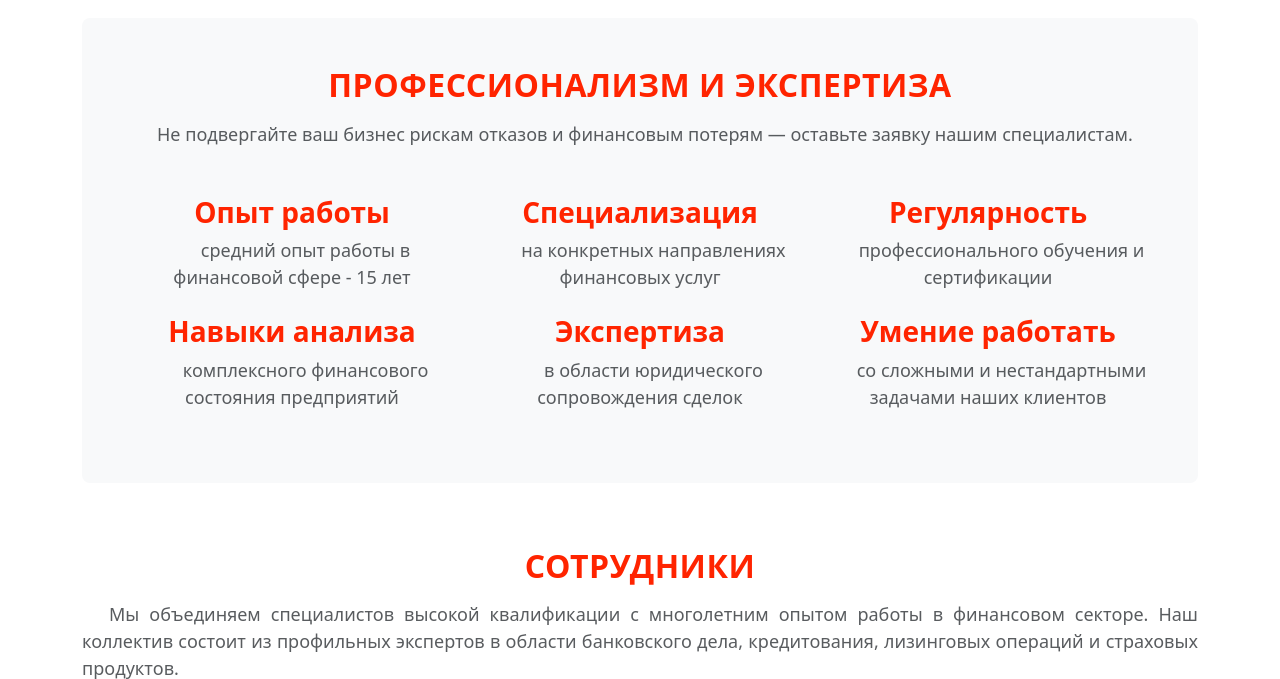
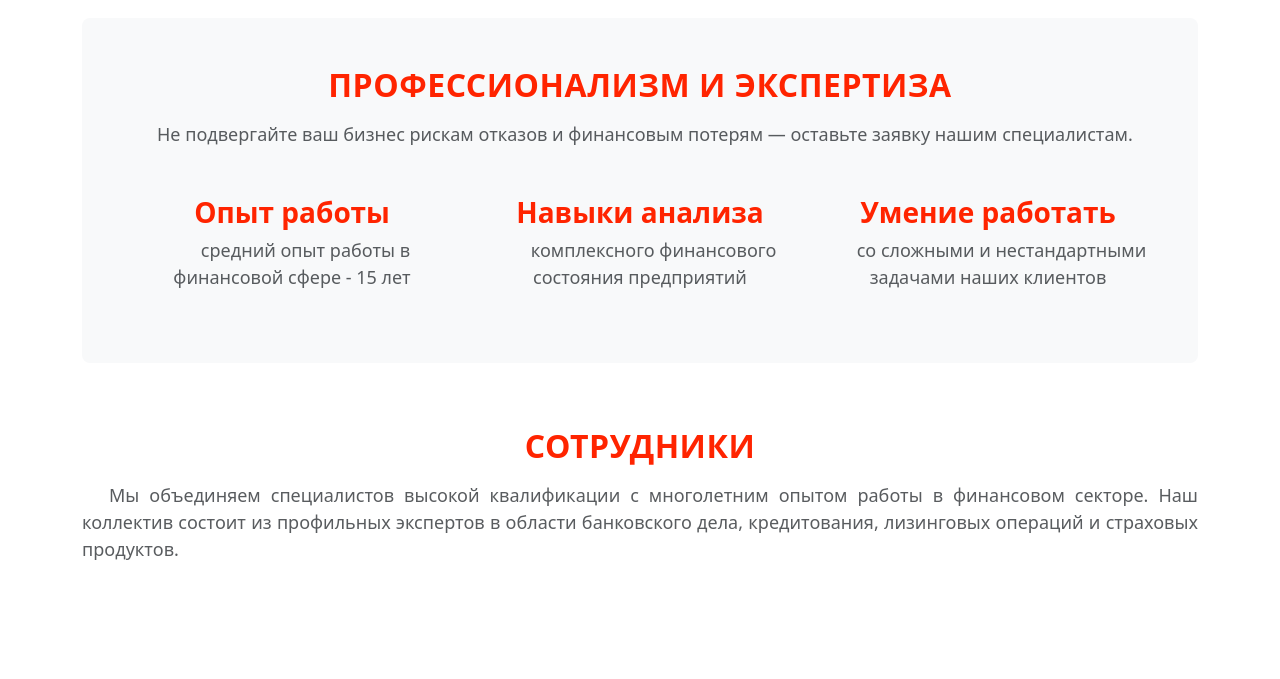
Before and after one commit to ant4p/factory, a Django app: page /about/our_team/ in a window 1280 px wide. Shown: the part 522-1201 px from the top of the page. Run offline with Django 5.2, Linux system fonts and the light colour scheme; data that the repository does not hold is empty; some libraries are stand-ins or nearby versions.

Commit message:
updata templates

```diff
--- a/about/templates/about/our_team.html
+++ b/about/templates/about/our_team.html
@@ -49,7 +49,7 @@
                     <p class="text-muted mb-0">средний опыт работы в финансовой сфере - 15 лет</p>
                     <br>
                 </div>
-                <div class="col-md-4">
+                {% comment %} <div class="col-md-4">
                     <h3 class="text-orange fw-bold">Специализация </h3>
                     <p class="text-muted mb-0">на конкретных направлениях финансовых услуг</p>
                     <br>
@@ -58,17 +58,17 @@
                     <h3 class="text-orange fw-bold">Регулярность</h3>
                     <p class="text-muted mb-0">профессионального обучения и сертификации</p>
                     <br>
-                </div>
+                </div> {% endcomment %}
                 <div class="col-md-4">
                     <h3 class="text-orange fw-bold">Навыки анализа</h3>
                     <p class="text-muted mb-0">комплексного финансового состояния предприятий</p>
                     <br>
                 </div>
-                <div class="col-md-4">
+                {% comment %} <div class="col-md-4">
                     <h3 class="text-orange fw-bold">Экспертиза </h3>
                     <p class="text-muted mb-0"> в области юридического сопровождения сделок</p>
                     <br>
-                </div>
+                </div> {% endcomment %}
                 <div class="col-md-4">
                     <h3 class="text-orange fw-bold">Умение работать</h3>
                     <p class="text-muted mb-0">со сложными и нестандартными задачами наших клиентов</p>
--- a/src/templates/src/stats.html
+++ b/src/templates/src/stats.html
@@ -38,7 +38,7 @@
             <h3 class="text-orange fw-bold">Экспертный подбор</h3>
             <p class="text-muted mb-0">Проводим аудит показателей деятельности вашего бизнеса на соответствие требованиям банка.
                 Предоставляем рекомендации по по их улучшению.
-                Находим решение.</p>
+                Находим банк.</p>
             <br>
         </div>
 
```
